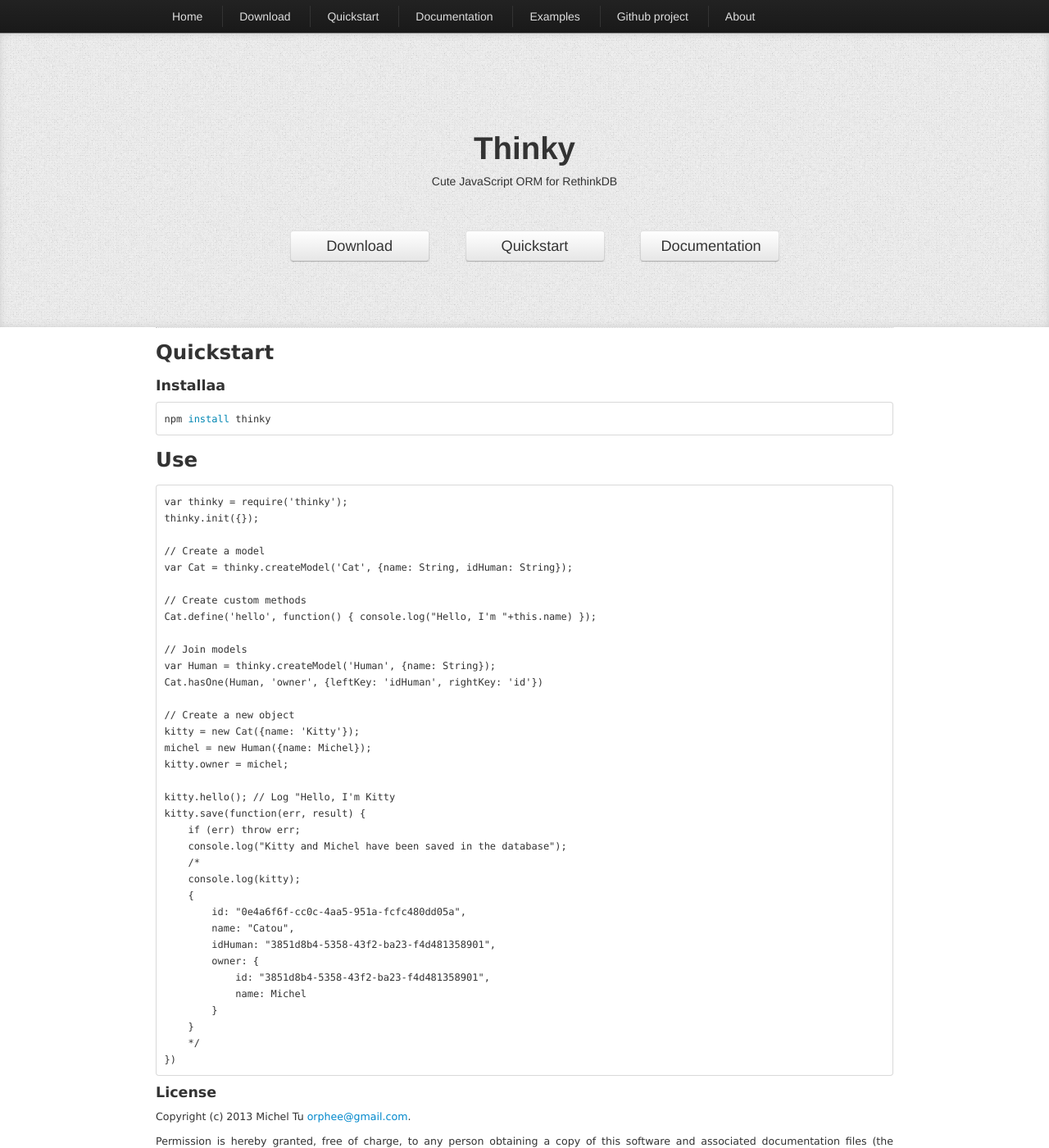
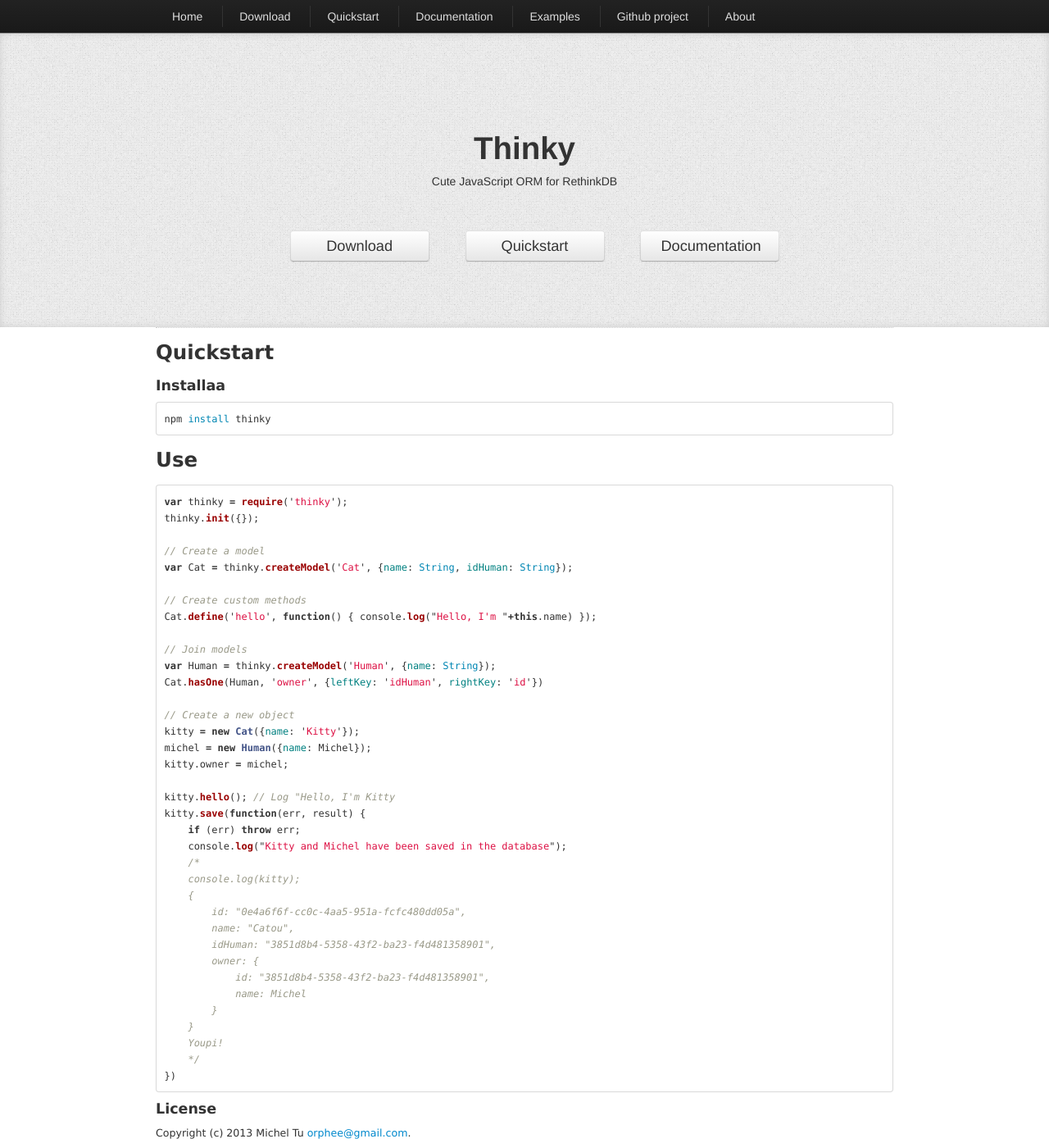
Before and after one commit to neumino/thinky, a Jekyll site: the page built from index.md, in a window 1280 px wide and 1400 px high. Shown: the whole window at 82% size. Built offline with Jekyll 4.4.1, drawn with Linux system fonts in a browser that asks for light colours; Markdown is read by kramdown in place of the engine named in the settings.

Commit message:
More testing...

````diff
--- a/index.md
+++ b/index.md
@@ -12,7 +12,8 @@
 ```
 
 ### Use
-```
+
+```javascript
 var thinky = require('thinky');
 thinky.init({});
 
@@ -46,6 +47,7 @@
             name: Michel
         }
     }
+    Youpi!
     */
 })
 ```
````
